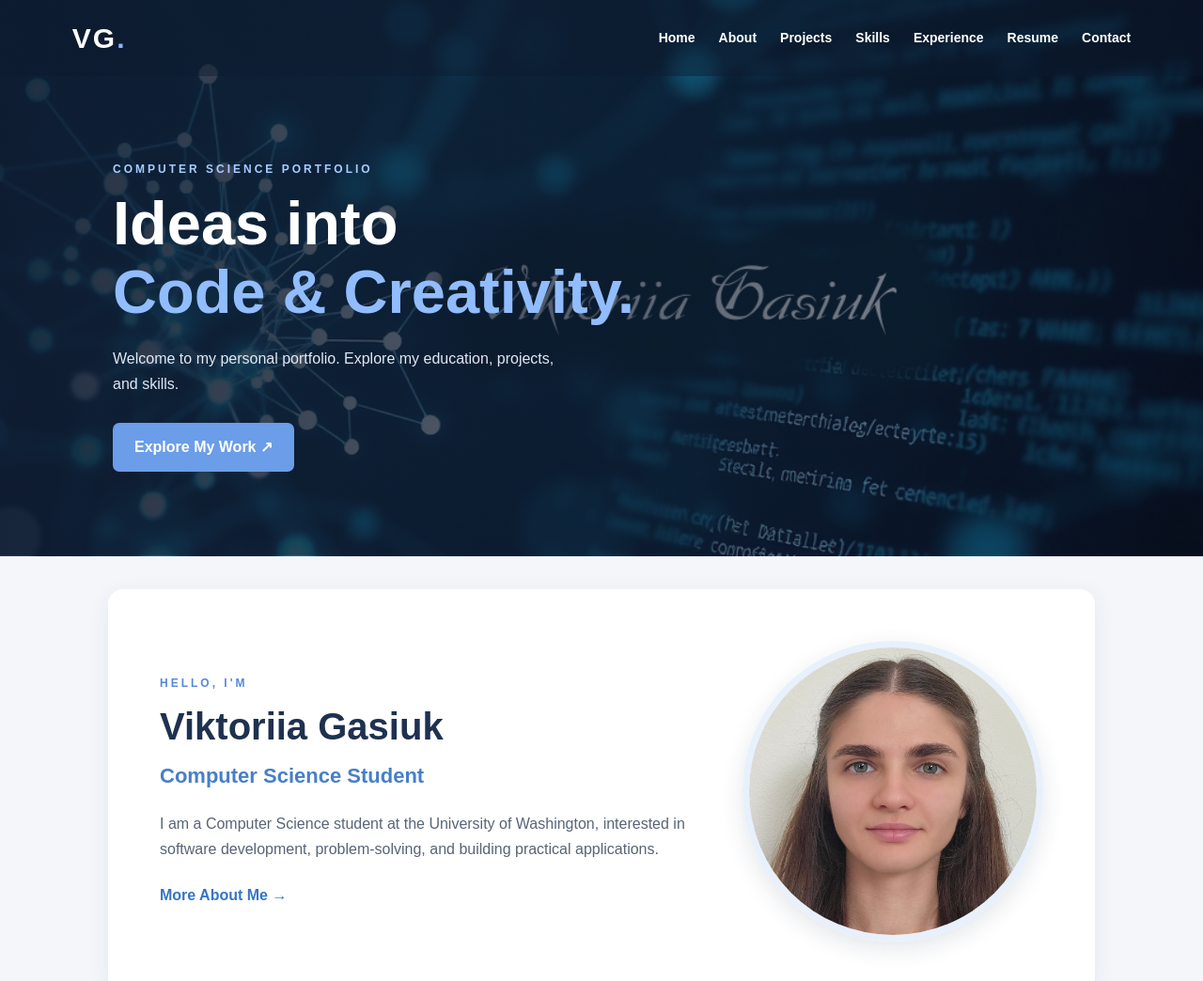
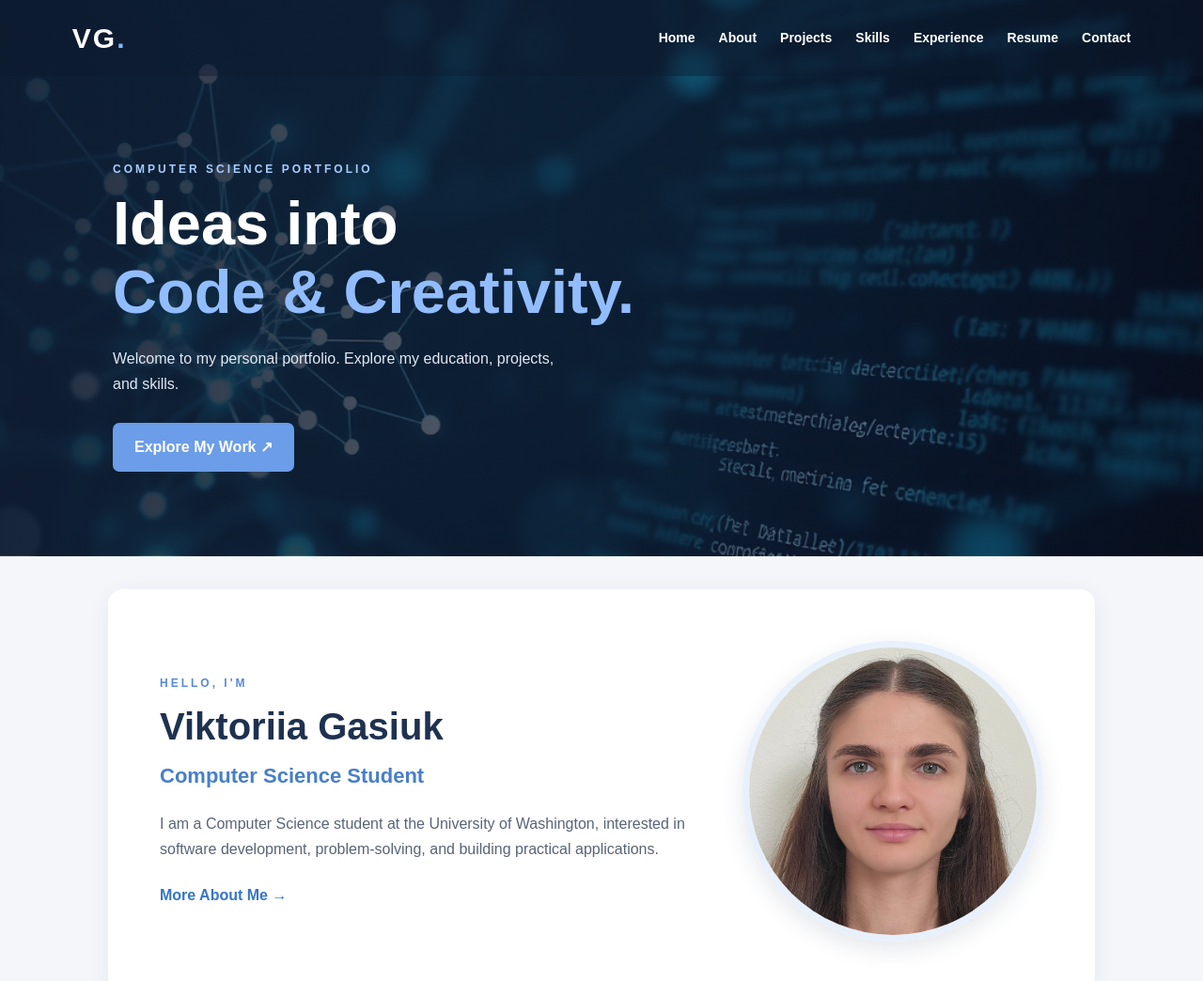
Before and after one commit to viktoriiagasiuk/viktoriiagasiuk.github.io, a plain HTML site: page index.html in a window 1280 px wide. Shown: the top 1044 px of the page at 94% size. Drawn offline with Linux system fonts and the light colour scheme.

Commit message:
Change background image from image.jpg to header.png

```diff
--- a/style.css
+++ b/style.css
@@ -48,7 +48,7 @@ main {
             rgba(15, 27, 48, 0.92),
             rgba(15, 27, 48, 0.45)
         ),
-        url("image.jpg");
+        url("header.png");
 
     background-size: cover;
     background-position: center;
```
